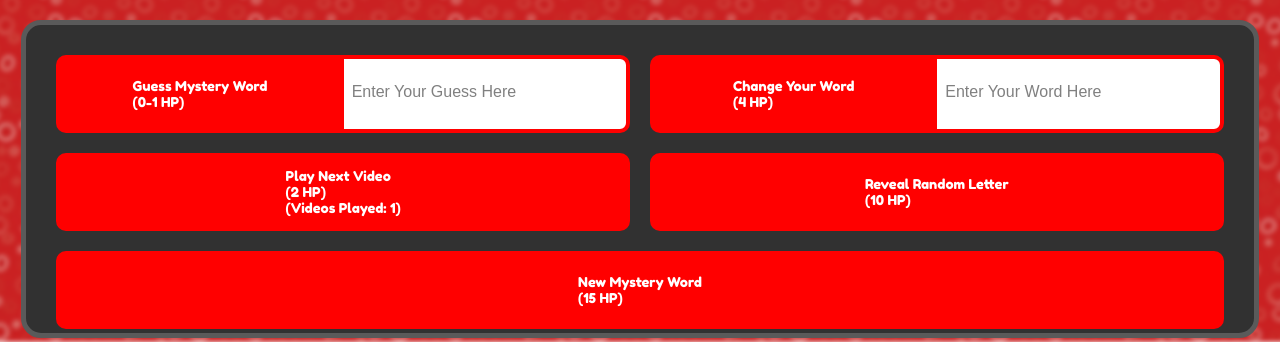
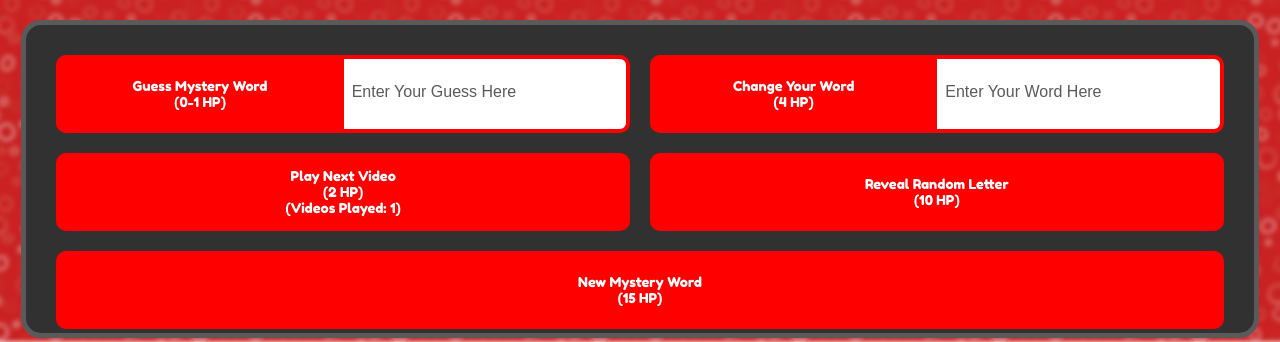
Before and after one commit to sweenydev/word-guesser, a React (Create React App) app: page / in a window 1280 px wide. Shown: the part 458-800 px from the top of the page. Built offline with nearby package versions, Linux system fonts and the light colour scheme; no server answers.

Commit message:
button center

```diff
--- a/src/reusable-components/buttons/buttons.scss
+++ b/src/reusable-components/buttons/buttons.scss
@@ -11,6 +11,7 @@
   display: flex;
   justify-content: center;
   align-items: center;
+  text-align: center;
   white-space: pre-wrap;
   &.hint {
     background: $primary-color;
@@ -42,7 +43,7 @@
   padding: 0px 5px 6px 8px;
   flex-basis: 50%;
   &::placeholder {
-    color: gray;
+    color: $tertiary-color;
     font-size: 2vh;
   }
   &:focus {
```
